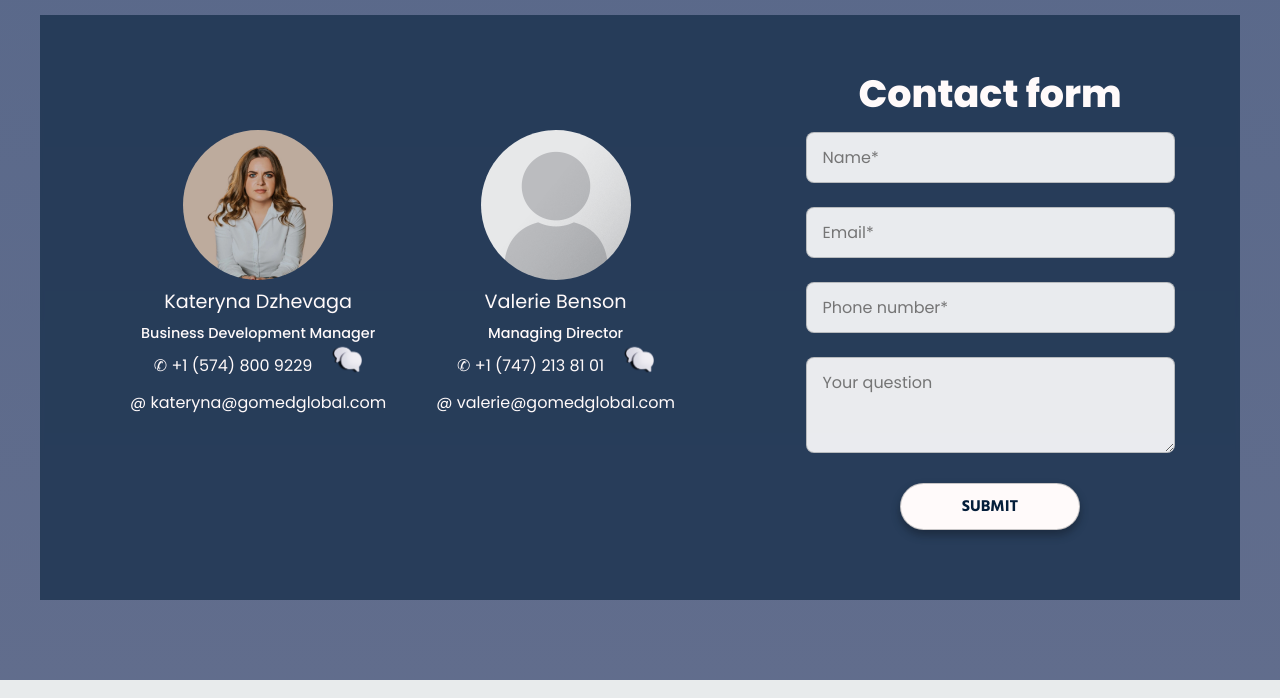
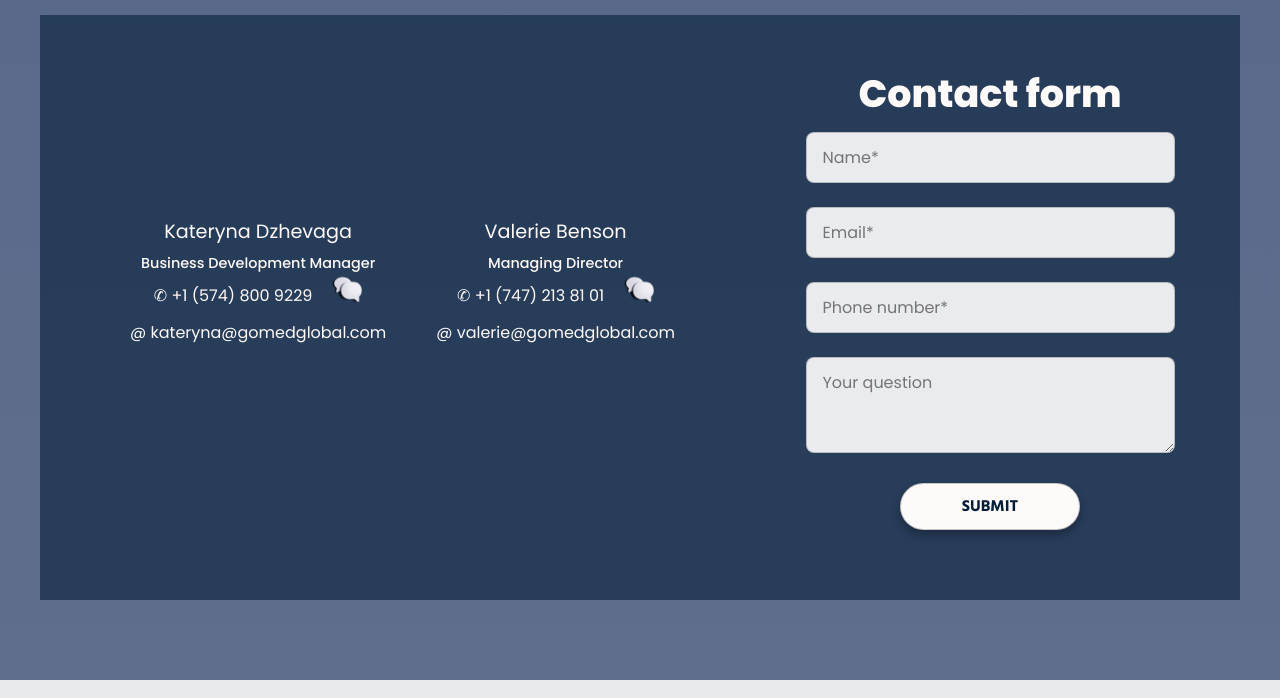
Before and after one commit to l-yusya/gomedglobal, a plain HTML site: page index.html in a window 1280 px wide. Shown: the part 3460-4158 px from the top of the page. Drawn offline with nearby package versions, Linux system fonts and the light colour scheme.

Commit message:
Minor changes
- photos in contacts removed
- spacing improved

```diff
--- a/css/index-contacts.css
+++ b/css/index-contacts.css
@@ -107,6 +107,7 @@
     font-weight: 600;
     line-height: 1.3rem;
     color: var(--white-background);
+    padding-top: 40px;
 }
 
 .contact-person-position {
@@ -226,6 +227,10 @@
         /* justify-self: center; */
         /* align-self: center; */
         padding: 10px 15px 10px 15px;
+    }
+
+    .contact-person {
+      padding-top: 100px;
     }
 
 }
--- a/index.html
+++ b/index.html
@@ -334,7 +334,7 @@
               <div class="contacts__address">
                 <div class="contacts__contact-person">
                   <div class="contact-person_info">
-                    <img src="img/contact-dzhevaga.webp" alt="" class="contact-person__photo">
+                    <!-- <img src="img/contact-dzhevaga.webp" alt="" class="contact-person__photo"> -->
                     <h4 class="contact-person">Kateryna Dzhevaga</h4>
                     <h5 class="contact-person-position">Business Development Manager</h5>
                     <div class="contact-person-phone">
@@ -358,7 +358,7 @@
                         href="mailto:kateryna@gomedglobal.com">kateryna@gomedglobal.com</a></p>
                   </div>
                   <div class="contact-person_info">
-                    <img src="img/Portrait_Placeholder.png" alt="" class="contact-person__photo">
+                    <!-- <img src="img/Portrait_Placeholder.png" alt="" class="contact-person__photo"> -->
                     <h4 class="contact-person">Valerie Benson</h4>
                     <h5 class="contact-person-position">Managing Director</h5>
                     <div class="contact-person-phone">
```
